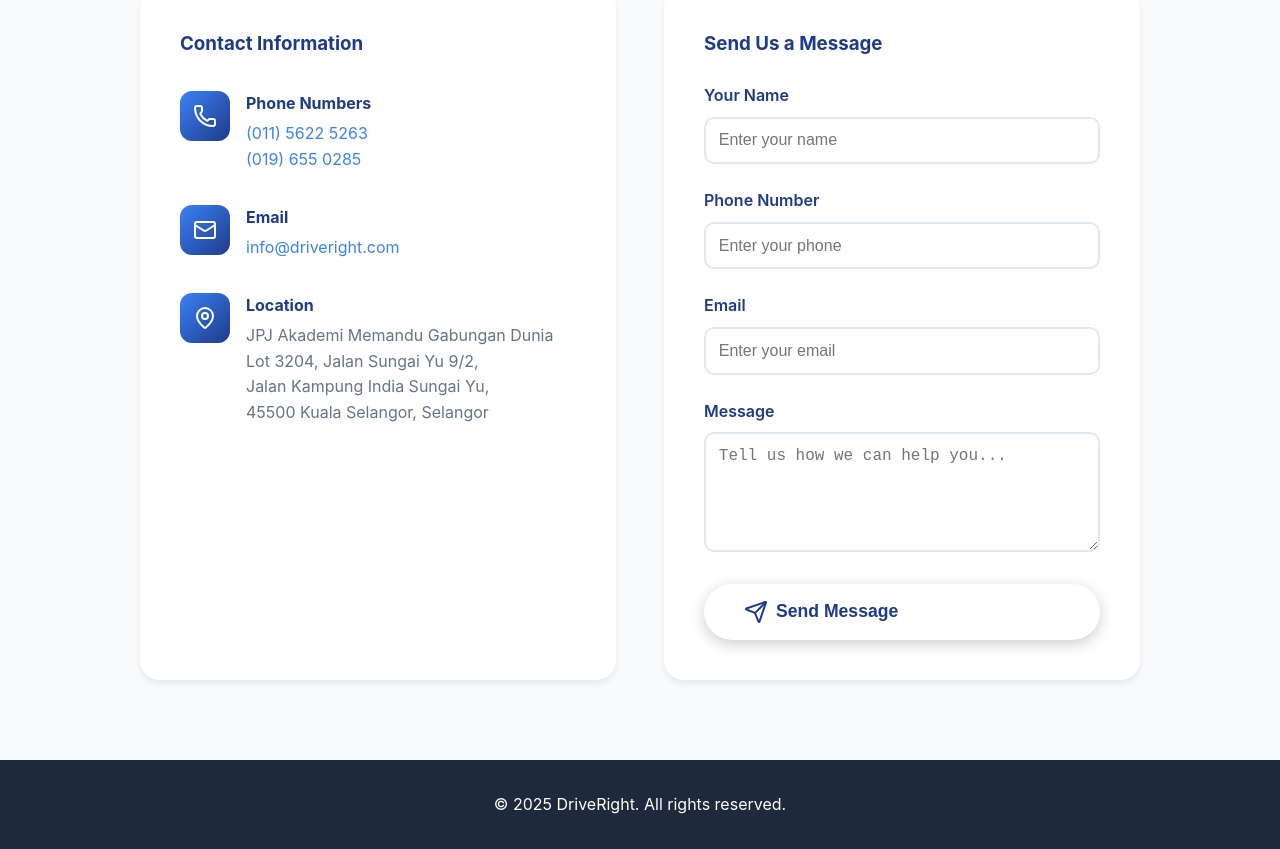
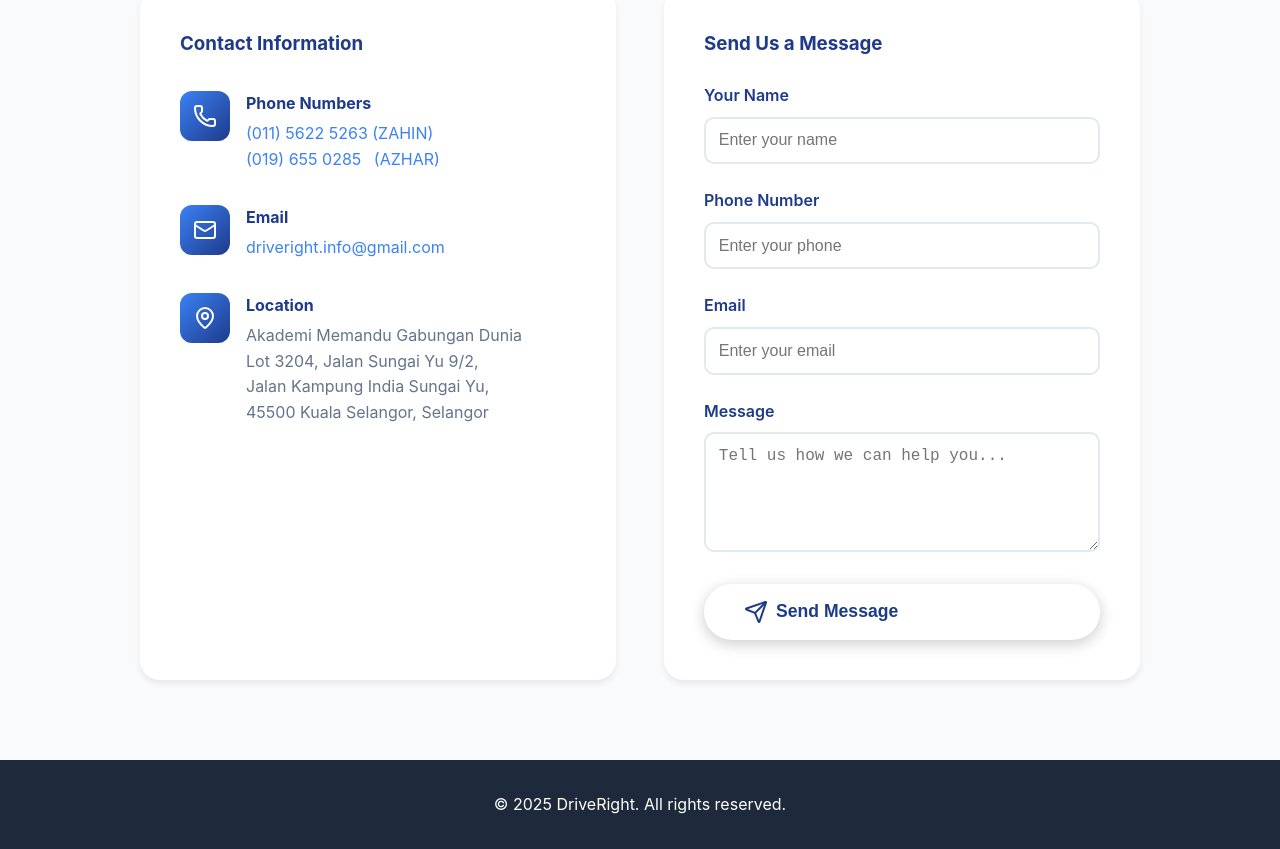
Before and after one commit to driverightinfo/driveright, a plain HTML site: page home.html in a window 1280 px wide. Shown: the part 3640-4489 px from the top of the page. Drawn offline with nearby package versions, Linux system fonts and the light colour scheme.

Commit message:
Update home.html
Add contact name at contact info
Change email
Corrected address

```diff
--- a/home.html
+++ b/home.html
@@ -986,8 +986,8 @@
                     </div>
                     <div class="contact-item-content">
                         <h4 data-lang-en="Phone Numbers" data-lang-ms="Nombor Telefon">Phone Numbers</h4>
-                        <p><a href="tel:01156225263">(011) 5622 5263</a></p>
-                        <p><a href="tel:0196550285">(019) 655 0285</a></p>
+                        <p><a href="tel:01156225263">(011) 5622 5263 (ZAHIN)</a></p>
+                        <p><a href="tel:0196550285">(019) 655 0285 &ensp;(AZHAR)</a></p>
                     </div>
                 </div>
 
@@ -997,7 +997,7 @@
                     </div>
                     <div class="contact-item-content">
                         <h4 data-lang-en="Email" data-lang-ms="Emel">Email</h4>
-                        <p><a href="mailto:info@driveright.com">info@driveright.com</a></p>
+                        <p><a href="mailto:driveright.info@gmail.com">driveright.info@gmail.com</a></p>
                     </div>
                 </div>
 
@@ -1007,7 +1007,7 @@
                     </div>
                     <div class="contact-item-content">
                         <h4 data-lang-en="Location" data-lang-ms="Lokasi">Location</h4>
-                        <p>JPJ Akademi Memandu Gabungan Dunia<br>
+                        <p>Akademi Memandu Gabungan Dunia<br>
                         Lot 3204, Jalan Sungai Yu 9/2,<br>
                         Jalan Kampung India Sungai Yu,<br>
                         45500 Kuala Selangor, Selangor</p>
```
